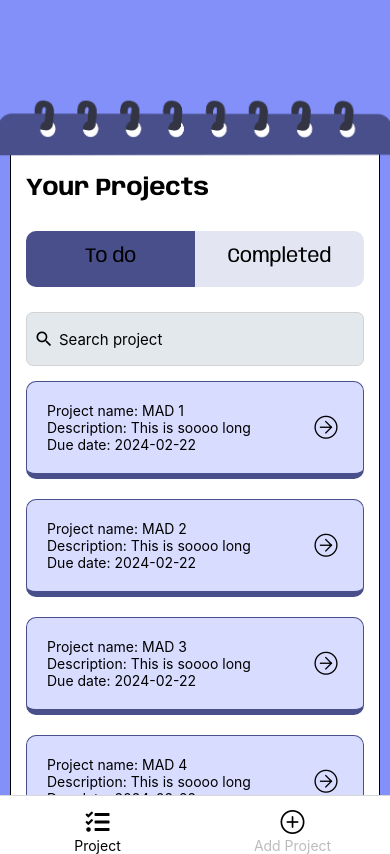
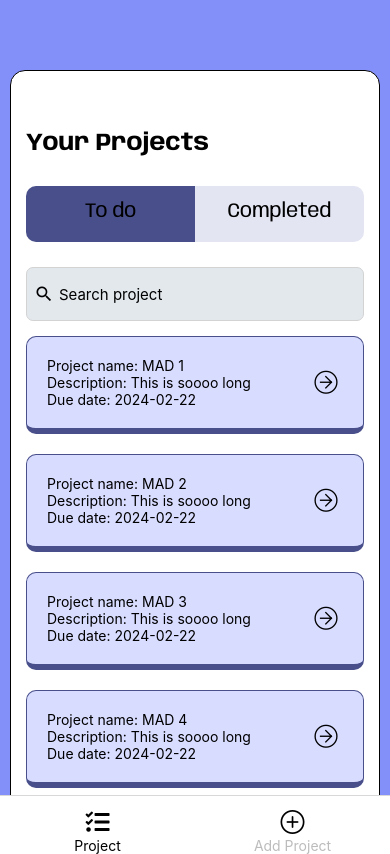
Before and after one commit to Waffle-Cone/Sparkels, a React Native app: screen /ProjectListScreen in a window 390 px wide. Built offline with nearby package versions, Linux system fonts and the light colour scheme.

Commit message:
Update project container

```diff
--- a/src/components/entity/project/ProjectList.js
+++ b/src/components/entity/project/ProjectList.js
@@ -1,18 +1,23 @@
-import { TouchableOpacity, View, StyleSheet, Text } from "react-native";
+import {
+  TouchableOpacity,
+  View,
+  StyleSheet,
+  Text,
+  FlatList,
+  ScrollView,
+} from "react-native";
 import Icons from "../../UI/Icons";
-import {
-  ScrollView,
-  GestureHandlerRootView,
-} from "react-native-gesture-handler";
+import { GestureHandlerRootView } from "react-native-gesture-handler";
 
 const ProjectList = ({ projects, onPress }) => {
   // Initialisations ---------------------
   // State -------------------------------
   // Handlers ----------------------------
+
   // View --------------------------------
   return (
-    <GestureHandlerRootView>
-      <ScrollView>
+    <ScrollView style={styles.container}>
+      <View style={styles.viewContainer}>
         {projects.map((project) => (
           <TouchableOpacity key={project.id} onPress={() => onPress(project)}>
             <View
@@ -37,8 +42,8 @@ const ProjectList = ({ projects, onPress }) => {
             </View>
           </TouchableOpacity>
         ))}
-      </ScrollView>
-    </GestureHandlerRootView>
+      </View>
+    </ScrollView>
   );
 };
 
@@ -46,8 +51,14 @@ export default ProjectList;
 
 const styles = StyleSheet.create({
   container: {
+    paddingBottom: 100,
+  },
+  viewContainer: {
+    //flexDirection: "column",
+    //flexWrap: "wrap",
+    //alignItems: "flex-start",
     flex: 1,
-    flexDirection: "column",
+    overflow: "hidden",
   },
   projectContainer: {
     borderRadius: 10,
@@ -67,6 +78,6 @@ const styles = StyleSheet.create({
     backgroundColor: "red",
   },
   projectDetails: {
-    flex: 1,
+    //flex: 1,
   },
 });
--- a/src/components/entity/task/TaskList.js
+++ b/src/components/entity/task/TaskList.js
@@ -128,7 +128,7 @@ const TaskList = ({ navigation, project }) => {
         <DraggableFlatList
           data={tasks}
           onDragEnd={onDragEnd}
-          keyExtractor={(item) => `draggable-item-${item.id}`}
+          keyExtractor={(item) => item.id}
           renderItem={renderTaskItem}
         />
       </View>
--- a/src/components/screens/ProjectListScreen.js
+++ b/src/components/screens/ProjectListScreen.js
@@ -39,6 +39,11 @@ const ProjectListScreen = ({ navigation }) => {
     AnybodyRegular: require("./../../../assets/fonts/Anybody-Regular.ttf"),
   });
 
+  //<Image
+  //        source={require("../../../assets/notebookHeader.png")}
+  //        style={styles.notebook}
+  //     />
+
   // State ---------------------------
   const { projects } = useContext(ProjectContext);
   const [filterButton, setFilterButton] = useState("todo");
@@ -78,11 +83,8 @@ const ProjectListScreen = ({ navigation }) => {
 
   // View -----------------------------
   return (
+    <GestureHandlerRootView style={{ flex: 1 }}>
       <View style={styles.container}>
-      <Image
-        source={require("../../../assets/notebookHeader.png")}
-        style={styles.notebook}
-      />
         <View style={styles.notebookBorder}>
           <Text style={styles.h1}>Your Projects</Text>
 
@@ -119,10 +121,14 @@ const ProjectListScreen = ({ navigation }) => {
           {!search ? (
             <ProjectList projects={projects} onPress={gotoTaskListScreen} />
           ) : (
-          <ProjectList projects={searchResults} onPress={gotoTaskListScreen} />
+            <ProjectList
+              projects={searchResults}
+              onPress={gotoTaskListScreen}
+            />
           )}
         </View>
       </View>
+    </GestureHandlerRootView>
   );
 };
 
@@ -132,26 +138,26 @@ const styles = StyleSheet.create({
   container: {
     flex: 1,
     padding: 5,
-    paddingTop: 95,
+    paddingTop: 50,
     backgroundColor: "#8390FA",
   },
   notebook: {
-    position: "absolute",
+    //position: "absolute",
     alignSelf: "center",
     height: "8%",
     width: "100%",
-    top: 95,
-    zIndex: 2,
+    top: 50,
+    zIndex: 1,
   },
   notebookBorder: {
+    height: 760,
     borderRadius: 15,
     borderWidth: 1,
     padding: 15,
     margin: 5,
     paddingTop: 55,
-    paddingBottom: 50,
+    paddingBottom: 20,
     backgroundColor: "white",
-    zIndex: 1,
     marginTop: 20,
   },
   h1: {
```
Lines whose indentation alone changed are shown as unchanged.
